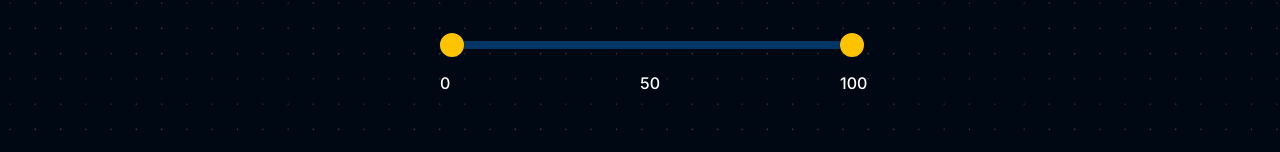
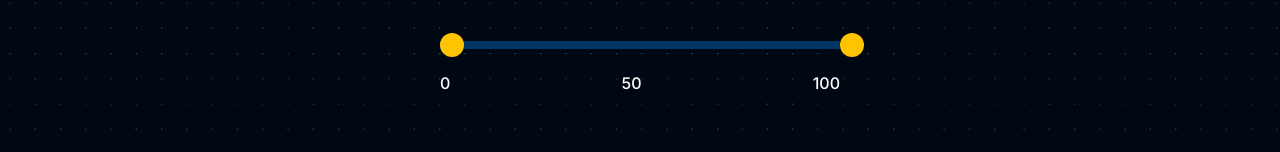
Before and after one commit to sergio-cravas/mca-range-solution, a Next.js app: page / in a window 1280 px wide. Shown: the part 211-363 px from the top of the page. Built offline with nearby package versions, Linux system fonts and the light colour scheme.

Commit message:
hot-fix: Fixed range value labels overlapping on fixed range input

```diff
--- a/shared/components/Range/range.component.tsx
+++ b/shared/components/Range/range.component.tsx
@@ -254,11 +254,7 @@ const Range = ({
               onChange={(event) => handleOnUpdateRangeValue(index, +event.target.value)}
             />
           ) : (
-            <label
-              key={`range__value-${index}`}
-              className={styles['range__input__range-values__label']}
-              style={{ left: `${Math.round((rangeValue * 100) / maxValue)}%` }}
-            >
+            <label key={`range__value-${index}`} className={styles['range__input__range-values__label']}>
               {rangeValue}
             </label>
           )
--- a/shared/components/Range/range.module.scss
+++ b/shared/components/Range/range.module.scss
@@ -75,8 +75,6 @@
       }
 
       &__label {
-        position: absolute;
-
         width: fit-content;
         max-width: 3rem;
 
```
